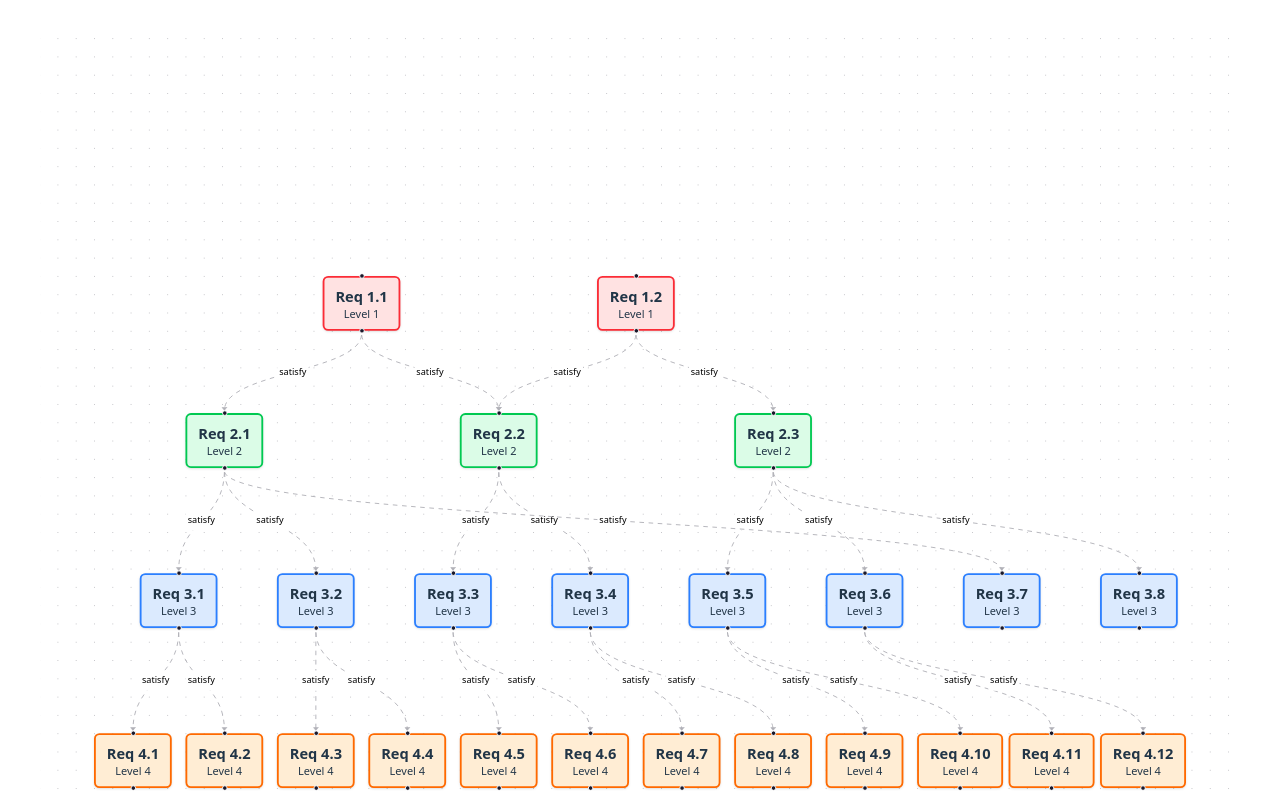
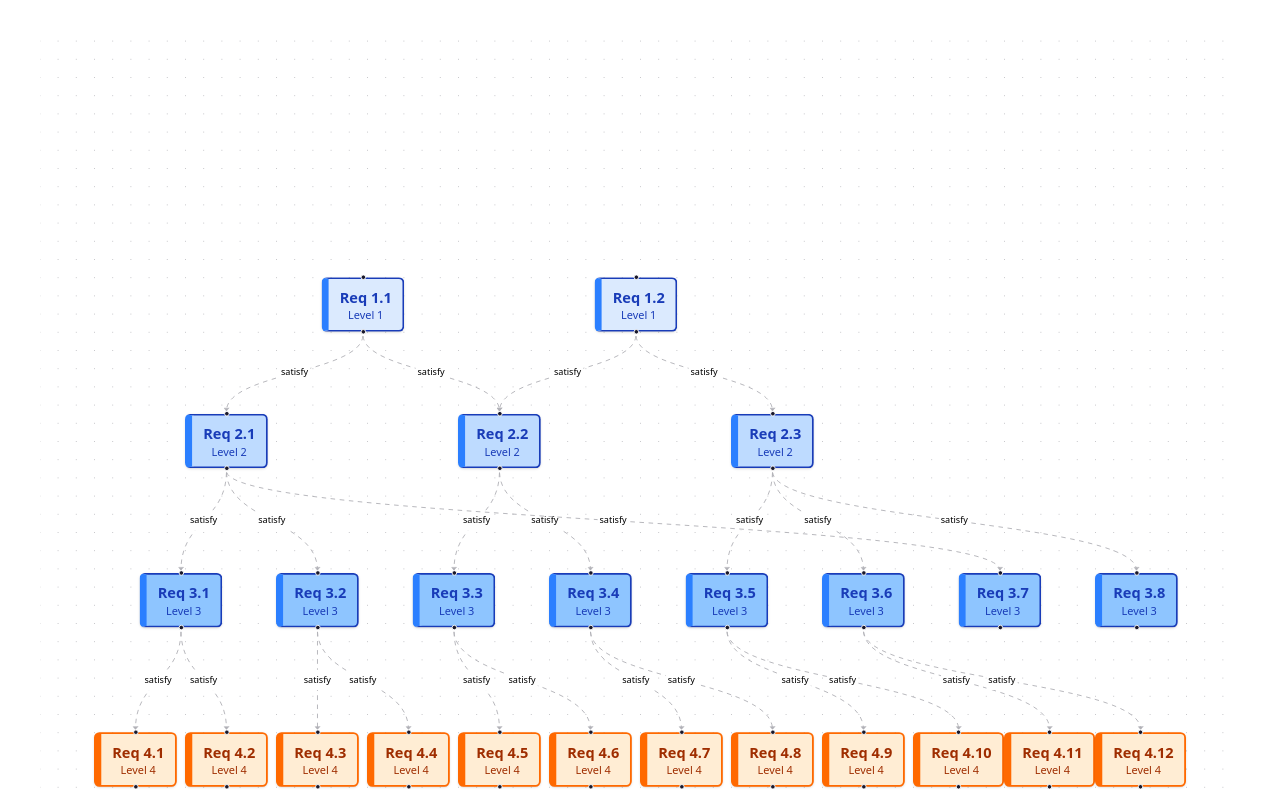
Before and after one commit to sathishkumar294/linked-object-explorer, a React (Vite) app: page / in a window 1280 px wide. Shown: the top 800 px of the page. Built offline with nearby package versions, Linux system fonts and the light colour scheme.

Commit message:
improved node colorign

```diff
--- a/src/components/ReactFlowGraph.tsx
+++ b/src/components/ReactFlowGraph.tsx
@@ -20,18 +20,26 @@ const RequirementNode = ({ data }: { data: DataT }) => {
     <div
       className={`px-3 py-2 rounded-md border-2 text-center font-medium shadow-sm ${
         data.level === 1
-          ? "bg-red-100 border-red-500"
+          ? "bg-blue-100 border-l-blue-500 text-blue-800 border-l-8"
           : data.level === 2
-          ? "bg-green-100 border-green-500"
+          ? "bg-blue-200 border-l-blue-500 text-blue-800 border-l-8"
           : data.level === 3
-          ? "bg-blue-100 border-blue-500"
-          : "bg-orange-100 border-orange-500"
+          ? "bg-blue-300 border-l-blue-500 text-blue-800 border-l-8"
+          : "bg-orange-100 border-orange-500 border-l-8 text-orange-800"
       }`}
     >
       <div className="font-bold">{data.label}</div>
       <div className="text-xs">Level {data.level}</div>
-      <Handle type="source" position={Position.Bottom}></Handle>
-      <Handle type="target" position={Position.Top}></Handle>
+      <Handle
+        type="source"
+        position={Position.Bottom}
+        className="bg-gray-400 dark:bg-white"
+      ></Handle>
+      <Handle
+        type="target"
+        position={Position.Top}
+        className="bg-gray-400 dark:bg-white"
+      ></Handle>
     </div>
   );
 };
```
